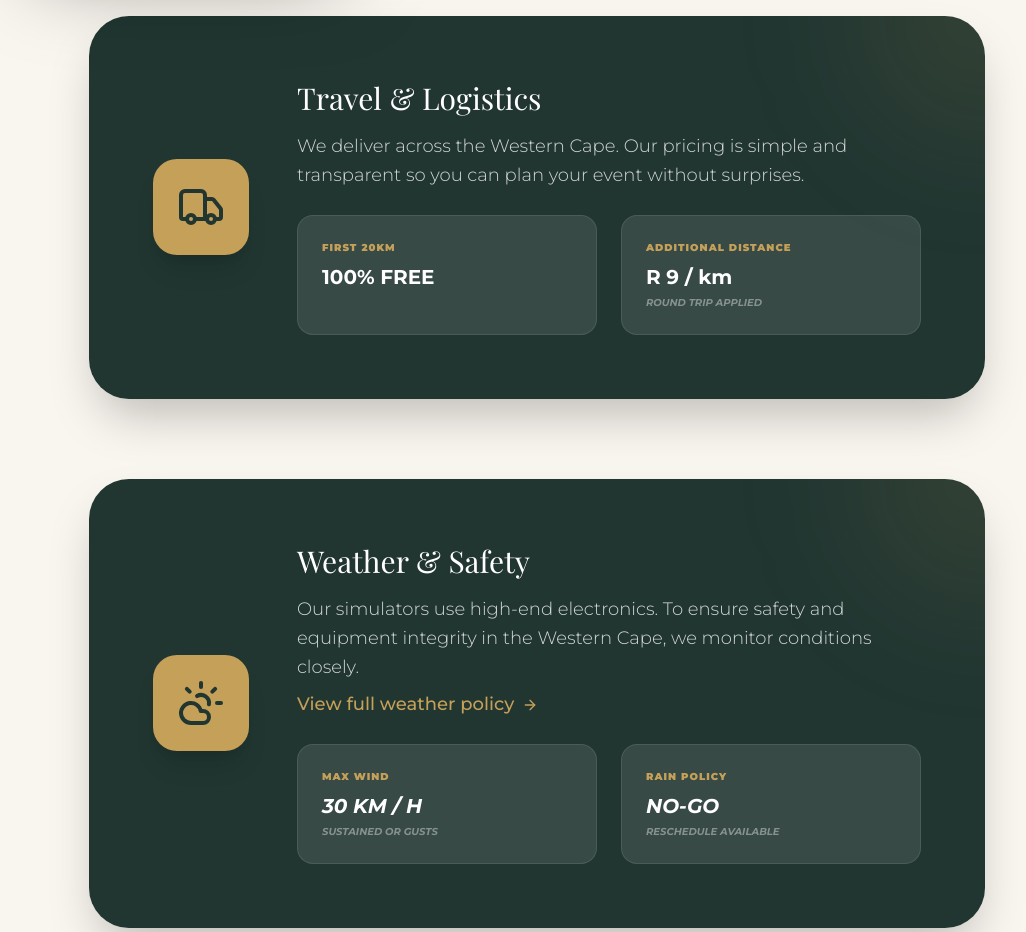
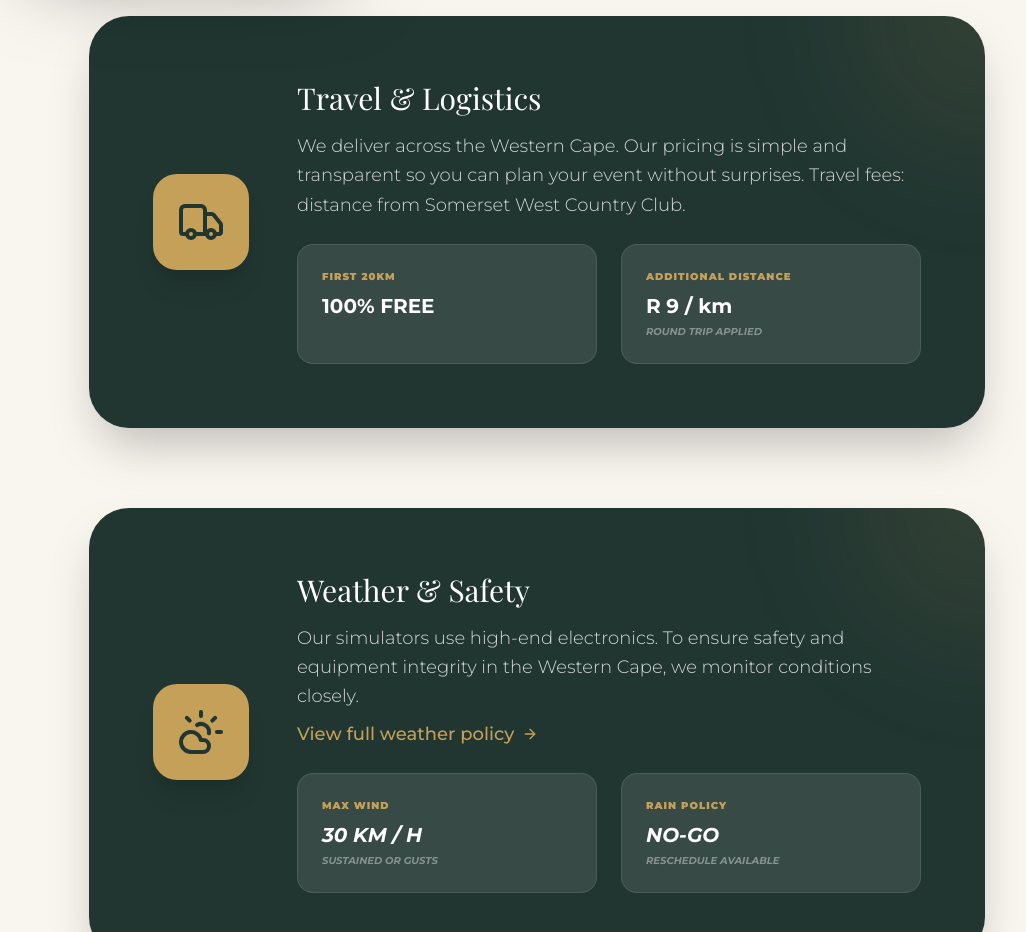
Before and after one commit to Dbox01/sim2umobilegolf, a React (Vite) app: page / in a window 1280 px wide. Shown: the part 7580-8512 px from the top of the page, without its empty margins (103-1129 px from the left). Built offline with nearby package versions, Linux system fonts and the light colour scheme; a web font is replaced by a local one.

Commit message:
Update App.tsx
Added location: Somerset West Country Club

```diff
--- a/App.tsx
+++ b/App.tsx
@@ -820,7 +820,7 @@ const App: React.FC = () => {
                 <div className="flex-1">
                   <h3 className="text-3xl font-serif text-white mb-4">Travel & Logistics</h3>
                   <p className="text-white/80 text-lg leading-relaxed mb-6 font-light">
-                    We deliver across the Western Cape. Our pricing is simple and transparent so you can plan your event without surprises.
+                    We deliver across the Western Cape. Our pricing is simple and transparent so you can plan your event without surprises. Travel fees: distance from Somerset West Country Club.
                   </p>
                   <div className="grid sm:grid-cols-2 gap-6">
                     <div className="bg-white/10 p-6 rounded-2xl border border-white/10">
```
